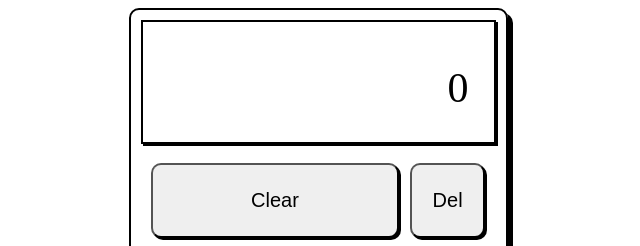
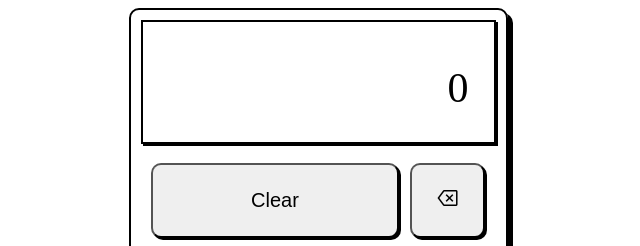
Before and after one commit to downcats/calculator, a plain HTML site: page index.html in a window 1280 px wide. Shown: the top 246 px of the page, 322-962 px from the left. Drawn offline with nearby package versions, Linux system fonts and the light colour scheme.

Commit message:
Add icon for backspace

```diff
--- a/index.html
+++ b/index.html
@@ -4,6 +4,7 @@
     <meta charset="UTF-8">
     <title>Calculator</title>
     <link rel="stylesheet" href="style.css">
+    <link rel="stylesheet" href="https://fonts.googleapis.com/css2?family=Material+Symbols+Outlined:opsz,wght,FILL,GRAD@20..48,100..700,0..1,-50..200" />
     <script defer src="script.js"></script>
 </head>
 <body>
@@ -16,7 +17,11 @@
             </div>
             <div class="buttons">
                 <button class="clear" id="clear" onclick="clearScreen()">Clear</button>
-                <button class="backspace" id="backspace" onclick="backspace()">Del</button>
+                <button class="backspace" id="backspace" onclick="backspace()">
+                    <span class="material-symbols-outlined">
+                    backspace
+                    </span>
+                </button>
                 <button class="number" id="seven" onclick="appendNumber(7)">7</button>
                 <button class="number" id="eight" onclick="appendNumber(8)">8</button>
                 <button class="number" id="nine" onclick="appendNumber(9)">9</button>
--- a/style.css
+++ b/style.css
@@ -78,3 +78,11 @@ button {
 button:hover {
     filter: brightness(75%);
 }
+
+.material-symbols-outlined {
+    font-variation-settings:
+    'FILL' 0,
+    'wght' 400,
+    'GRAD' 0,
+    'opsz' 48
+  }
```
